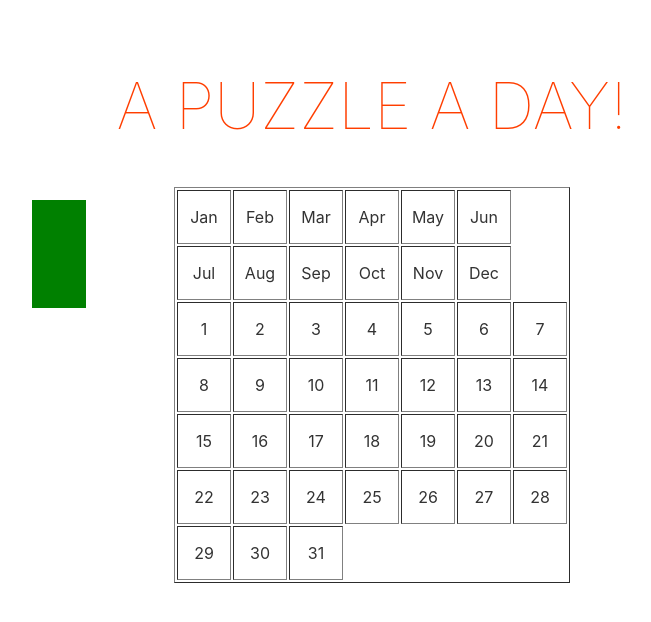
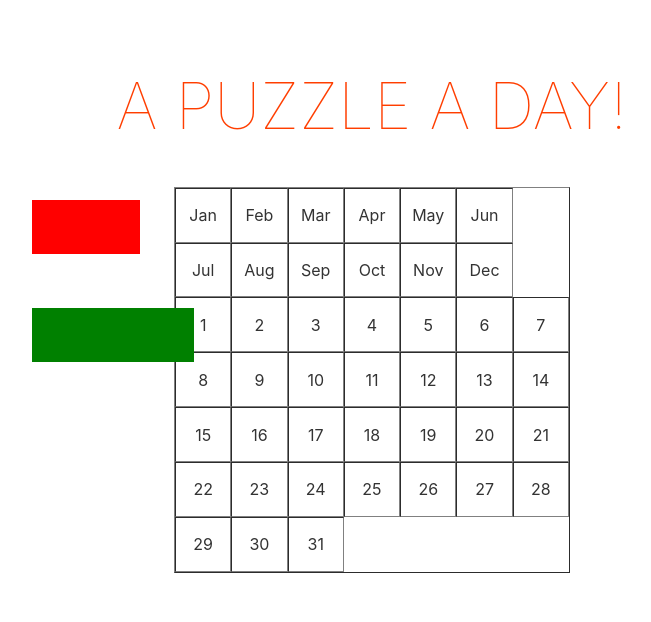
Before and after one commit to WangDaShi/puzzle, a Svelte app: page / in a window 1280 px wide. Shown: the top 622 px of the page, without its empty margins (268-919 px from the left). Built offline with nearby package versions, Linux system fonts and the light colour scheme.

Commit message:
组件化

```diff
--- a/src/App.svelte
+++ b/src/App.svelte
@@ -7,11 +7,19 @@
 	let pieceConfig = {
 		pieceId:'qqq',
 		pieceColor:'red',
+		length:4,
+		width:2,
+		cellWidth:54,
+		solidCells:[[0,0],[1,0],[2,0],[2,1],[3,1]]
 	}
 
 	let pieceConfig2 = {
 		pieceId:'222',
 		pieceColor:'green',
+		length:3,
+		width:3,
+		cellWidth:54,
+		solidCells:[[0,2],[1,0],[1,1],[1,2],[2,0]]
 	}
 
 </script>
@@ -21,8 +29,7 @@
 
 	<div class="mainDiv" style="width:100%">
 
-		<table border="1" style="width:396px;margin:auto">
-
+		<table border="1" cellspacing="0" style="width:396px;margin:auto">
 			<tr>
 				<td>Jan</td>
 				<td>Feb</td>
@@ -86,8 +93,8 @@
 		</table>
 	</div>
 
-	<PuzzlePiece pieceConfig={pieceConfig}></PuzzlePiece>
-	<PuzzlePiece pieceConfig={pieceConfig2}></PuzzlePiece>
+	<PuzzlePiece config={pieceConfig}></PuzzlePiece>
+	<PuzzlePiece config={pieceConfig2}></PuzzlePiece>
 
 </main>
 
@@ -98,6 +105,11 @@
 		padding: 1em;
 		max-width: 240px;
 		margin: 0 auto;
+	}
+
+	table {
+		height: 386px;
+		width: 386px;
 	}
 
 	td {
--- a/src/PuzzlePiece.svelte
+++ b/src/PuzzlePiece.svelte
@@ -1,13 +1,18 @@
 <script>
     import { onMount } from "svelte";
+import { each } from "svelte/internal";
     import {moveElementConfig} from "./moveElement"
 
 	// export let pieceId;
 	// export let pieceColor;
 
-	export let pieceConfig = {
+	export let config = {
 		pieceId,
 		pieceColor,
+		length,
+		width,
+		cellWidth,
+		solidCells:[]
 	}
 
     let angle = 0;
@@ -16,7 +21,7 @@
 
 	onMount(()=>{
 		moveElementConfig(window,document);
-		let ele = document.getElementById(pieceConfig.pieceId);
+		let ele = document.getElementById(config.pieceId);
 		moveElement.add(ele);
 		ele.addEventListener('mousemove',function(e){
 			if(isMouseDown){
@@ -35,7 +40,7 @@
 				isDrag = false;
 			},200);
 		});
-    });
+	});
 
 	function click(event){
 		// console.log(isDrag);
@@ -49,15 +54,44 @@
 		isDrag = false;
 	}
 
+	function isSolid(i,j){
+		console.log(i + "," + j);
+		console.log('solidCells:' + config.solidCells);
+		// for(let p of config.solidCells){
+		// 	console.log(p);
+		// }
+		for(let p of config.solidCells){
+			console.log('p:' + p)
+			if(p[0] == i && p[1] == j){
+				console.log('true')
+				return true;
+			}else{
+				console.log('false')
+				return false;
+			}
+		}
+		return false;
+	}
+
 </script>
 
-<div id = {pieceConfig.pieceId} on:click={click} style="width:54px;height:108px;background:{pieceConfig.pieceColor};transform:rotate({angle}deg);">
-
+<div class="shape" id = {config.pieceId} on:click={click} style="width:{config.width * config.cellWidth}px;height:{config.length * config.cellWidth}px;transform:rotate({angle}deg);">
+	{#each Array(config.length) as __,row}
+		{#each Array(config.width) as _,row2}
+			{#if isSolid(row,row2)}
+				<div style="background:{config.pieceColor};with:{config.cellWidth}px;height:{config.cellWidth}px"></div>
+			{:else}
+				<div style="with:{config.cellWidth}px;height:{config.cellWidth}px"></div>
+			{/if}
+		{/each}
+	{/each}
 </div>
 
 <style>
-	div {
+	.shape {
 		left: 300px;
 		top:200px;
 	}
+
+
 </style>
```
Also changed, not shown: public/build/bundle.css, public/build/bundle.js, 1 other file (tests, documents, lock files or other folders).
